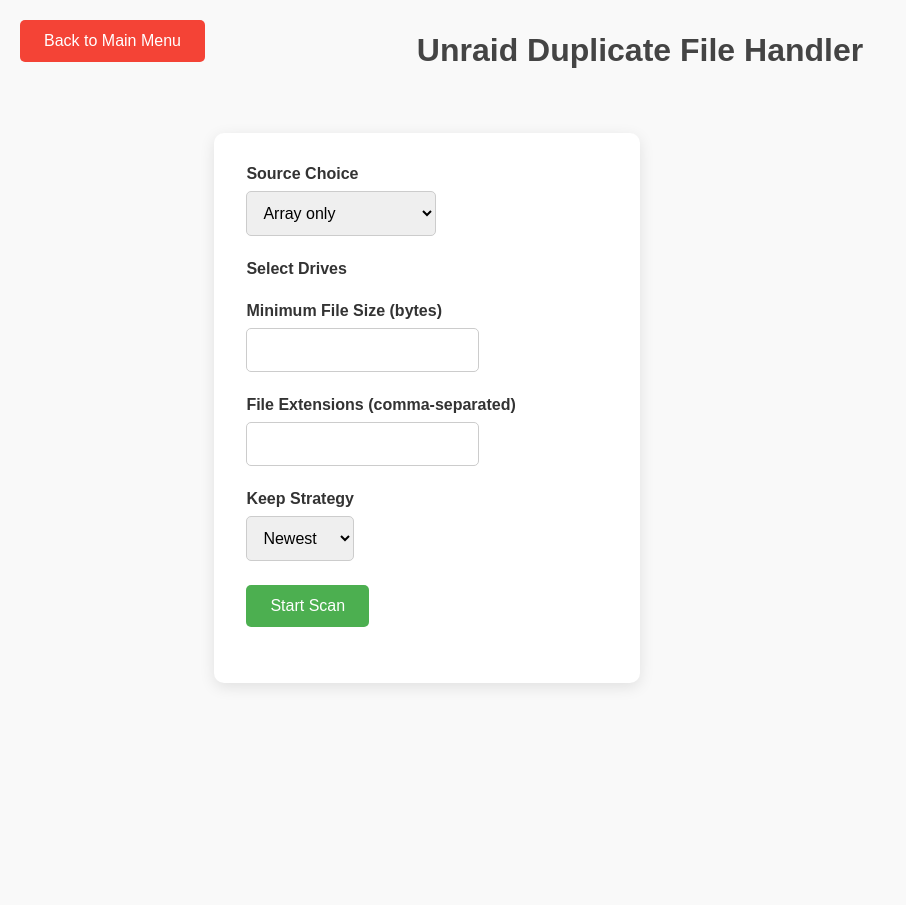
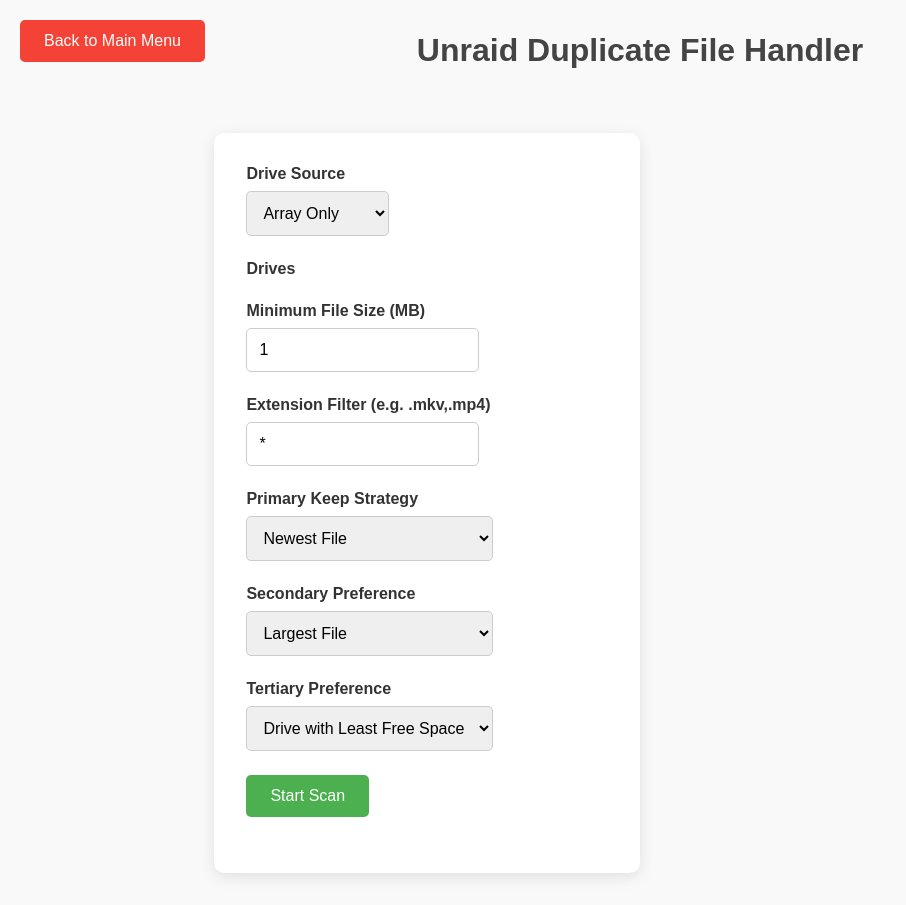
Before and after one commit to Bovive/unraid-duplicate-file-handler, a Flask app: template templates/scan.html in a window 1280 px wide. Shown: the whole page, without its empty margins (0-906 px from the left). Before the commit the page ends 687 px from the top, so only its background shows below. Run offline with Flask 3, Linux system fonts and the light colour scheme; the template is opened without the code that fills it: values that come from a table or form of the project are taken from there, others are empty; parts of the project's set-up code (start-up, migrations or seed data) failed here and were passed over.

Commit message:
Scan Changes
Split drives into columns.
Add an order for keep strategy preference.
Handling for symlinks and files that do not really exist.
Nicer looking form styling.

```diff
--- a/modules/forms.py
+++ b/modules/forms.py
@@ -1,40 +1,50 @@
 from flask_wtf import FlaskForm
-from wtforms import SelectField, IntegerField, StringField, SubmitField, SelectMultipleField
+from wtforms import SelectField, StringField, SubmitField, HiddenField, SelectMultipleField
 from wtforms.validators import DataRequired, Optional
-from wtforms.widgets import ListWidget, CheckboxInput
 
 class ScanForm(FlaskForm):
+    csrf_token = HiddenField()
+
     source_choice = SelectField(
-        "Source Choice",
+        "Drive Source",
         choices=[
-            ("1", "Array only"),
-            ("2", "Pool only"),
-            ("3", "Both Array and Pool"),
+            ("1", "Array Only"),
+            ("2", "Pools Only"),
+            ("3", "Array + Pools"),
         ],
         validators=[DataRequired()],
     )
-    drives = SelectMultipleField(
-        "Select Drives",
-        choices=[],  # Choices will be populated dynamically
-        validators=[Optional()],
-        coerce=str,
-        widget=ListWidget(prefix_label=False),  # Render as a list
-        option_widget=CheckboxInput(),         # Render each option as a checkbox
-    )
-    min_size = IntegerField(
-        "Minimum File Size (bytes)", validators=[Optional()]
-    )
-    ext_filter = StringField(
-        "File Extensions (comma-separated)", validators=[Optional()]
-    )
-    keep_strategy = SelectField(
-        "Keep Strategy",
-        choices=[
-            ("newest", "Newest"),
-            ("oldest", "Oldest"),
-            ("largest", "Largest"),
-            ("smallest", "Smallest"),
-        ],
+
+    drives = SelectMultipleField("Drives", choices=[], coerce=str, validators=[DataRequired()])
+    min_size = StringField("Minimum File Size (MB)", validators=[Optional()])
+    ext_filter = StringField("Extension Filter (e.g. .mkv,.mp4)", validators=[Optional()])
+
+    strategy_choices = [
+        ("newest", "Newest File"),
+        ("oldest", "Oldest File"),
+        ("largest", "Largest File"),
+        ("smallest", "Smallest File"),
+        ("most_space", "Drive with Most Free Space"),
+        ("least_space", "Drive with Least Free Space"),
+    ]
+
+    keep_primary = SelectField(
+        "Primary Keep Strategy",
+        choices=strategy_choices,
+        default="newest",  # Default to "newest"
         validators=[DataRequired()],
     )
+    keep_tiebreaker1 = SelectField(
+        "Secondary Preference",
+        choices=strategy_choices,
+        default="largest",  # Default to "Largest File"
+        validators=[DataRequired()],
+    )
+    keep_tiebreaker2 = SelectField(
+        "Tertiary Preference",
+        choices=strategy_choices,
+        default="least_space",  # Default to "Drive with Least Free Space"
+        validators=[DataRequired()],
+    )
+
     submit = SubmitField("Start Scan")
--- a/modules/routes.py
+++ b/modules/routes.py
@@ -3,6 +3,7 @@ from modules.scan import scan_for_duplicates, get_array_drives, get_pool_drives,
 from modules.forms import ScanForm
 from config import APP_NAME, APP_VERSION
 from threading import Thread, Event, Lock
+from werkzeug.datastructures import MultiDict
 
 # Create a Blueprint for routes
 routes = Blueprint("routes", __name__)
@@ -71,20 +72,17 @@ def get_drives(source_choice):
     return {"drives": available_drives.get(source_choice, [])}
 
 @routes.route("/start_scan", methods=["POST"])
-@routes.route("/start_scan", methods=["POST"])
 def start_scan():
     global scan_summary_data, is_scanning
+
     with is_scanning_lock:
         if is_scanning:
-            print("DEBUG: Scan already in progress.")
             return jsonify({"error": "A scan is already in progress. Please wait for it to complete."}), 400
-
-        is_scanning = True  # Set the flag to indicate a scan is in progress
-        print("DEBUG: Scan started. is_scanning set to True.")
+        is_scanning = True
 
     form = ScanForm(request.form)
 
-    # Dynamically populate the drives choices
+    # Dynamically populate the drives choices based on source_choice
     source_choice = form.source_choice.data or "1"
     available_drives = {
         "1": get_array_drives(),
@@ -96,13 +94,18 @@ def start_scan():
     if form.validate():
         selected_disks = form.drives.data
         min_size = int(form.min_size.data or 0)
-        ext_filter = [ext.strip() for ext in form.ext_filter.data.split(",") if ext.strip()]
-        keep_strategy = form.keep_strategy.data
+        ext_filter = [ext.strip() for ext in (form.ext_filter.data or "").split(",") if ext.strip()]
+        keep_strategy = [
+            form.keep_primary.data,
+            form.keep_tiebreaker1.data,
+            form.keep_tiebreaker2.data,
+        ]
+        keep_strategy = [s for s in keep_strategy if s]  # Remove blanks
 
         app = current_app._get_current_object()
 
         # Reset scan state
-        scan_complete_event.clear()  # Clear the event before starting a new scan
+        scan_complete_event.clear()
         with scan_summary_lock:
             scan_summary_data = None
         with SCAN_PROGRESS.get_lock():
@@ -118,24 +121,20 @@ def start_scan():
                     with scan_summary_lock:
                         scan_summary_data = result
                     scan_complete_event.set()
-                    print("DEBUG: Scan completed successfully.")
                 else:
-                    print("DEBUG: Scan was canceled. Summary not set.")
-                    scan_complete_event.set()  # 🔥 So the frontend knows it’s over
+                    scan_complete_event.set()
             except Exception as e:
-                print(f"DEBUG: Exception during scan: {e}")
+                print(f"Exception during scan: {e}")
             finally:
                 with is_scanning_lock:
-                    is_scanning = False  # Ensure the flag is reset even if an exception occurs
-                    print("DEBUG: is_scanning reset to False.")
+                    is_scanning = False
 
         thread = Thread(target=run_scan, daemon=True)
         thread.start()
         return "", 200
     else:
         with is_scanning_lock:
-            is_scanning = False  # Reset the flag if form validation fails
-            print("DEBUG: Form validation failed. is_scanning reset to False.")
+            is_scanning = False
         return jsonify({"error": "Invalid form submission", "details": form.errors}), 400
 
 @routes.route("/scan-summary", methods=["GET"])
--- a/templates/scan.html
+++ b/templates/scan.html
@@ -12,21 +12,40 @@
     function resetScanUI() {
         const progressBarInner = document.getElementById("progress-bar-inner");
         const progressText = document.getElementById("progress-text");
+
+        if (!progressBarInner || !progressText) {
+            console.error("Error: Progress bar elements are missing from the DOM.");
+            return;
+        }
+
         progressBarInner.style.width = "0%";
         progressText.textContent = "0% Complete";
 
         const summaryContainer = document.getElementById("scan-summary");
+        if (summaryContainer) {
             summaryContainer.style.display = "none";
+        }
 
-        document.getElementById("total-duplicates").textContent = "";
-        document.getElementById("total-size").textContent = "";
-        document.getElementById("time-taken").textContent = "";
-        document.getElementById("time-completed").textContent = "";
+        const totalDuplicates = document.getElementById("total-duplicates");
+        const totalSize = document.getElementById("total-size");
+        const timeTaken = document.getElementById("time-taken");
+        const timeCompleted = document.getElementById("time-completed");
 
-        const driveSummaryTable = document.getElementById("drive-summary-table").querySelector("tbody");
-        driveSummaryTable.innerHTML = "";
+        if (totalDuplicates) totalDuplicates.textContent = "";
+        if (totalSize) totalSize.textContent = "";
+        if (timeTaken) timeTaken.textContent = "";
+        if (timeCompleted) timeCompleted.textContent = "";
 
-        document.getElementById("cancel-button").style.display = "none";
+        const driveSummaryTable = document.getElementById("drive-summary-table");
+        if (driveSummaryTable) {
+            const tbody = driveSummaryTable.querySelector("tbody");
+            if (tbody) tbody.innerHTML = "";
+        }
+
+        const cancelButton = document.getElementById("cancel-button");
+        if (cancelButton) {
+            cancelButton.style.display = "none";
+        }
     }
 
     function formatNumberWithCommas(number) {
@@ -46,7 +65,6 @@
     }
 
     function waitForSummary() {
-        // Only stop if explicitly canceled
         if (cancelRequested) {
             console.log("⏹️ Polling stopped: scan was canceled.");
             return;
@@ -57,7 +75,7 @@
                 if (res.status === 202) {
                     document.getElementById("progress-text").textContent = "Finalizing summary...";
                     setTimeout(waitForSummary, 500);
-                return null;  // ❗ This only works *inside a .then() callback function*
+                    return null;
                 }
                 return res.json();
             })
@@ -88,11 +106,21 @@
     function updateDrives() {
         const sourceChoice = document.getElementById("source_choice").value;
         const drivesField = document.getElementById("drives");
-        drivesField.innerHTML = "";
+        drivesField.innerHTML = ""; // Clear existing content
+
         fetch(`/get_drives/${sourceChoice}`)
             .then(response => response.json())
             .then(data => {
-                data.drives.forEach(drive => {
+                const drives = data.drives;
+                const columns = Math.ceil(drives.length / 4); // Calculate the number of columns
+                const columnContainer = document.createElement("div");
+                columnContainer.className = "drive-columns";
+
+                for (let i = 0; i < columns; i++) {
+                    const column = document.createElement("div");
+                    column.className = "drive-column";
+
+                    drives.slice(i * 4, (i + 1) * 4).forEach(drive => {
                         const checkbox = document.createElement("input");
                         checkbox.type = "checkbox";
                         checkbox.name = "drives";
@@ -108,8 +136,13 @@
                         container.appendChild(label);
                         container.appendChild(checkbox);
 
-                    drivesField.appendChild(container);
+                        column.appendChild(container);
                     });
+
+                    columnContainer.appendChild(column);
+                }
+
+                drivesField.appendChild(columnContainer);
             })
             .catch(error => console.error("Error fetching drives:", error));
     }
@@ -122,7 +155,6 @@
                     console.log("🚫 Scan canceled.");
                     resetScanState();
                     resetScanUI();
-                    // 👇 Hide the progress bar completely
                     document.getElementById("progress-container").style.display = "none";
                 } else {
                     console.error("Failed to cancel scan.");
@@ -150,6 +182,11 @@
         progressContainer.style.display = "block";
 
         const formData = new FormData(form);
+
+        // Log the form data being sent
+        for (const [key, value] of formData.entries()) {
+            console.log(`${key}: ${value}`);
+        }
 
         fetch("/start_scan", {
             method: "POST",
@@ -202,17 +239,14 @@
         const driveSummaryTable = document.getElementById("drive-summary-table").querySelector("tbody");
         driveSummaryTable.innerHTML = "";
 
-        // Remove any existing no-duplicates message from prior scans
         const existingMessage = document.getElementById("no-duplicates-message");
         if (existingMessage) {
             existingMessage.remove();
         }
 
         if (!summary.drive_summary || Object.keys(summary.drive_summary).length === 0) {
-            // Hide the table
             driveSummaryContainer.style.display = "none";
 
-            // Show a standalone message
             const message = document.createElement("p");
             message.id = "no-duplicates-message";
             message.style.marginTop = "1rem";
@@ -221,7 +255,6 @@
             summaryContainer.appendChild(message);
             return;
         } else {
-            // Show the table again if there are duplicates
             driveSummaryContainer.style.display = "block";
         }
 
@@ -260,7 +293,82 @@
             }
         });
 
-        document.getElementById("cancel-button").addEventListener("click", cancelScan);
+    const pairings = {
+        "smallest": "largest",
+        "largest": "smallest",
+        "newest": "oldest",
+        "oldest": "newest",
+        "most_space": "least_space",
+        "least_space": "most_space"
+    };
+
+    const initialOptions = {
+        keep_primary: Array.from(document.querySelectorAll("#keep_primary option")),
+        keep_tiebreaker1: Array.from(document.querySelectorAll("#keep_tiebreaker1 option")),
+        keep_tiebreaker2: Array.from(document.querySelectorAll("#keep_tiebreaker2 option"))
+    };
+
+    // Set default values on page load
+    document.getElementById("keep_primary").value = "newest";
+    document.getElementById("keep_tiebreaker1").value = "largest";
+    document.getElementById("keep_tiebreaker2").value = "least_space";
+
+    function updateDropdowns() {
+        const primaryValue = document.getElementById("keep_primary").value;
+        const tiebreaker1 = document.getElementById("keep_tiebreaker1");
+        const tiebreaker2 = document.getElementById("keep_tiebreaker2");
+
+        // Reset options
+        resetDropdown(tiebreaker1, initialOptions.keep_tiebreaker1);
+        resetDropdown(tiebreaker2, initialOptions.keep_tiebreaker2);
+
+        // Reset tiebreakers to their defaults if primary strategy changes
+        if (this.id === "keep_primary") {
+            tiebreaker1.value = "largest"; // Reset Tiebreaker 1 to "Largest File"
+            tiebreaker2.value = "least_space"; // Reset Tiebreaker 2 to "Drive with Least Free Space"
+        }
+
+        // Remove paired options based on primary selection
+        if (primaryValue) {
+            const pairedOption = pairings[primaryValue];
+            removeOption(tiebreaker1, primaryValue);
+            removeOption(tiebreaker1, pairedOption);
+            removeOption(tiebreaker2, primaryValue);
+            removeOption(tiebreaker2, pairedOption);
+        }
+
+        // Remove paired options based on Tiebreaker 1 selection
+        const tiebreaker1Value = tiebreaker1.value;
+        if (tiebreaker1Value) {
+            const pairedOption = pairings[tiebreaker1Value];
+            removeOption(tiebreaker2, tiebreaker1Value);
+            removeOption(tiebreaker2, pairedOption);
+        }
+    }
+
+    function resetDropdown(dropdown, options) {
+        const currentValue = dropdown.value; // Store the current value
+        dropdown.innerHTML = ""; // Clear existing options
+        options.forEach(option => dropdown.appendChild(option.cloneNode(true)));
+
+        // Restore the current value if it exists in the new options
+        const restoredOption = dropdown.querySelector(`option[value="${currentValue}"]`);
+        if (restoredOption) {
+            dropdown.value = currentValue;
+        } else {
+            dropdown.value = options[0].value; // Default to the first valid option
+        }
+    }
+
+    function removeOption(dropdown, value) {
+        const option = dropdown.querySelector(`option[value="${value}"]`);
+        if (option) {
+            option.remove();
+        }
+    }
+
+    document.getElementById("keep_primary").addEventListener("change", updateDropdowns);
+    document.getElementById("keep_tiebreaker1").addEventListener("change", updateDropdowns);
 });
 
 </script>
@@ -270,7 +378,6 @@
 <a href="/" class="back-button">Back to Main Menu</a>
 <h1>Unraid Duplicate File Handler</h1>
 <div class="scan-container">
-    <!-- Left Column: Form and Progress Bar -->
     <div class="left-column">
         <form method="post">
             {{ form.hidden_tag() }}
@@ -284,19 +391,27 @@
             </div>
             <div>
                 <label for="min_size">{{ form.min_size.label.text }}</label>
-                {{ form.min_size(class="form-control", id="min_size") }}
+                {{ form.min_size(class="form-control", id="min_size", value="1") }}
             </div>
             <div>
                 <label for="ext_filter">{{ form.ext_filter.label.text }}</label>
-                {{ form.ext_filter(class="form-control", id="ext_filter") }}
+                {{ form.ext_filter(class="form-control", id="ext_filter", value="*") }}
             </div>
             <div>
-                <label for="keep_strategy">{{ form.keep_strategy.label.text }}</label>
-                {{ form.keep_strategy(class="form-control", id="keep_strategy") }}
+                <label for="keep_primary">{{ form.keep_primary.label.text }}</label>
+                {{ form.keep_primary(class="form-control", id="keep_primary") }}
             </div>
             <div>
-                {{ form.submit(class="btn btn-primary", type="submit") }}
-                <button id="cancel-button" class="btn btn-secondary" style="display: none;">Cancel</button>
+                <label for="keep_tiebreaker1">{{ form.keep_tiebreaker1.label.text }}</label>
+                {{ form.keep_tiebreaker1(class="form-control", id="keep_tiebreaker1") }}
+            </div>
+            <div>
+                <label for="keep_tiebreaker2">{{ form.keep_tiebreaker2.label.text }}</label>
+                {{ form.keep_tiebreaker2(class="form-control", id="keep_tiebreaker2") }}
+            </div>
+            <div>
+                <button type="submit" class="btn btn-primary">Start Scan</button>
+                <button id="cancel-button" class="btn btn-secondary" style="display: none;" onclick="cancelScan()">Cancel</button>
             </div>
         </form>
 
@@ -308,7 +423,6 @@
         </div>
     </div>
 
-    <!-- Right Column: Summary -->
     <div class="right-column">
         <div id="scan-summary" class="scan-summary" style="display: none;">
             <h2>Scan Summary</h2>
@@ -317,7 +431,6 @@
             <p><strong>Time Taken:</strong> <span id="time-taken"></span></p>
             <p><strong>Time Completed:</strong> <span id="time-completed"></span></p>
 
-            <!-- Drive Summary Section -->
             <div id="drive-summary-container" class="drive-summary" style="margin-top: 20px;">
                 <h3>Drive Summary</h3>
                 <table id="drive-summary-table" style="width: 100%; border-collapse: collapse;">
@@ -329,7 +442,6 @@
                         </tr>
                     </thead>
                     <tbody>
-                        <!-- Drive summary rows will be dynamically added here -->
                     </tbody>
                 </table>
             </div>
```
Also changed, not shown: modules/scan.py (+38 -11 lines), static/css/scan.css (+51 -0 lines). Lines whose indentation alone changed are shown as unchanged.
